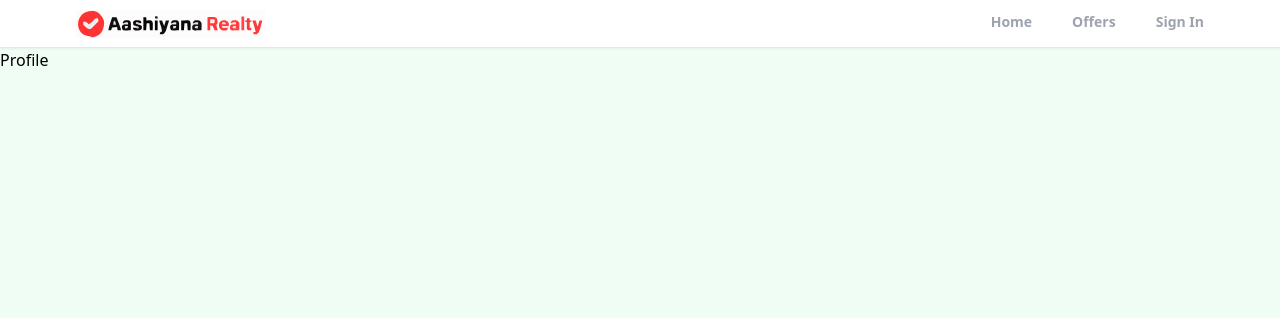
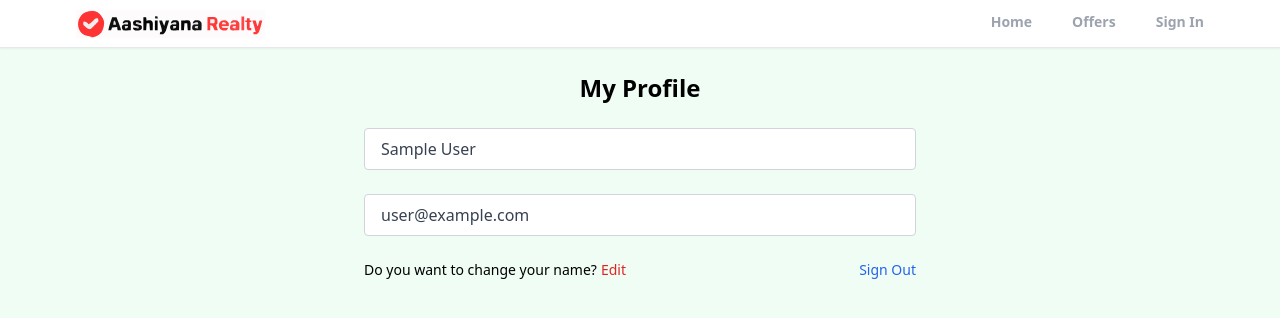
Before and after one commit to Codingtech390/Aashiyana-realty, a React (Create React App) app: page /profile in a window 1280 px wide. Shown: the top 318 px of the page. Built offline with nearby package versions, Linux system fonts and the light colour scheme; no server answers; sample sign-in values are in the browser's storage.

Commit message:
Created Private route and custom hook and protected the profile page, created functionality for the handle sign-out.

```diff
--- a/src/App.js
+++ b/src/App.js
@@ -1,6 +1,6 @@
 import { BrowserRouter as Router, Routes, Route } from "react-router-dom";
 import { ToastContainer } from "react-toastify";
-import 'react-toastify/dist/ReactToastify.css';
+import "react-toastify/dist/ReactToastify.css";
 
 import Home from "./pages/Home";
 import Profile from "./pages/Profile";
@@ -10,6 +10,7 @@
 import ForgotPassword from "./pages/ForgotPassword";
 
 import Header from "./components/Header";
+import PrivateRoute from "./components/PrivateRoute";
 
 function App() {
   return (
@@ -18,7 +19,11 @@
         <Header />
         <Routes>
           <Route path="/" element={<Home />} />
-          <Route path="/profile" element={<Profile />} />
+
+          <Route path="/profile" element={<PrivateRoute />} >
+            <Route path="/profile" element={<Profile />} />
+          </Route>
+
           <Route path="/sign-in" element={<SignIn />} />
           <Route path="/sign-up" element={<SignUp />} />
           <Route path="/offers" element={<Offers />} />
--- /dev/null
+++ b/src/components/PrivateRoute.jsx
@@ -0,0 +1,12 @@
+import React from "react";
+import { Outlet, Navigate } from "react-router-dom";
+import {useAuthStatus} from "../hooks/useAuthStatus";
+
+export default function PrivateRoute() {
+  const { loggedIn, checkingStatus } = useAuthStatus();
+
+  if(checkingStatus){
+    return <h3>Loading...</h3>
+  }
+  return loggedIn ? <Outlet /> : <Navigate to="/sign-in" />;
+}
--- /dev/null
+++ b/src/hooks/useAuthStatus.jsx
@@ -0,0 +1,18 @@
+import { getAuth, onAuthStateChanged } from "firebase/auth";
+import { useEffect, useState } from "react";
+
+export function useAuthStatus() {
+  const [loggedIn, setLoggedIn] = useState(false);
+  const [checkingStatus, setCheckingStatus] = useState(true);
+
+  useEffect(() => {
+    const auth = getAuth();
+    onAuthStateChanged(auth, (user) => {
+      if (user) {
+        setLoggedIn(true);
+      }
+      setCheckingStatus(false);
+    });
+  }, []);
+  return {loggedIn, checkingStatus};
+}
--- a/src/pages/ForgotPassword.jsx
+++ b/src/pages/ForgotPassword.jsx
@@ -17,7 +17,6 @@
       const auth = getAuth();
       await sendPasswordResetEmail(auth, email);
       toast.success("Reset password mail sent successfully");
-
     } catch (error) {
       toast.error("Couldn't send reset password mail");
     }
--- a/src/pages/Profile.jsx
+++ b/src/pages/Profile.jsx
@@ -1,7 +1,63 @@
-import React from 'react'
+import { getAuth } from "firebase/auth";
+import React, { useState } from "react";
+import { useNavigate } from "react-router-dom";
 
 export default function Profile() {
+  const auth = getAuth();
+  const navigate = useNavigate();
+
+  const [formData, setFormData] = useState({
+    name: auth.currentUser.displayName,
+    email: auth.currentUser.email,
+  });
+  const { name, email } = formData;
+
+  // Handle On Logout
+
+  function handleOnLogout() {
+    auth.signOut();
+    navigate("/");
+  }
   return (
-    <div>Profile</div>
-  )
+    <>
+      <section className="flex max-w-6xl mx-auto justify-center items-center flex-col">
+        <h1 className="text-2xl text-center mt-6 font-bold">My Profile</h1>
+        <div className="w-full md:w-[50%] mt-6 px-3 ">
+          <form>
+            {/* Name Input */}
+            <input
+              type="text"
+              id="name"
+              value={name}
+              disabled
+              className="w-full px-4 py-2 text-md mb-6 text-gray-700 bg-white border border-gray-300 rounded transition ease-in-out"
+            />
+            {/* Email Input */}
+            <input
+              type="email"
+              id="email"
+              value={email}
+              disabled
+              className="w-full px-4 py-2 text-md mb-6 text-gray-700 bg-white border border-gray-300 rounded transition ease-in-out"
+            />
+
+            <div className="flex justify-between whitespace-nowrap text-sm sm:text-md mb-6">
+              <p className="flex items-center">
+                Do you want to change your name?
+                <span className="text-red-600 hover:text-red-700 transition ease-in-out duration-200 ml-1 cursor-pointer">
+                  Edit
+                </span>
+              </p>
+              <p
+                onClick={handleOnLogout}
+                className="text-blue-600 hover:text-blue-800 transition ease-in-out duration-200 cursor-pointer"
+              >
+                Sign Out
+              </p>
+            </div>
+          </form>
+        </div>
+      </section>
+    </>
+  );
 }
```
